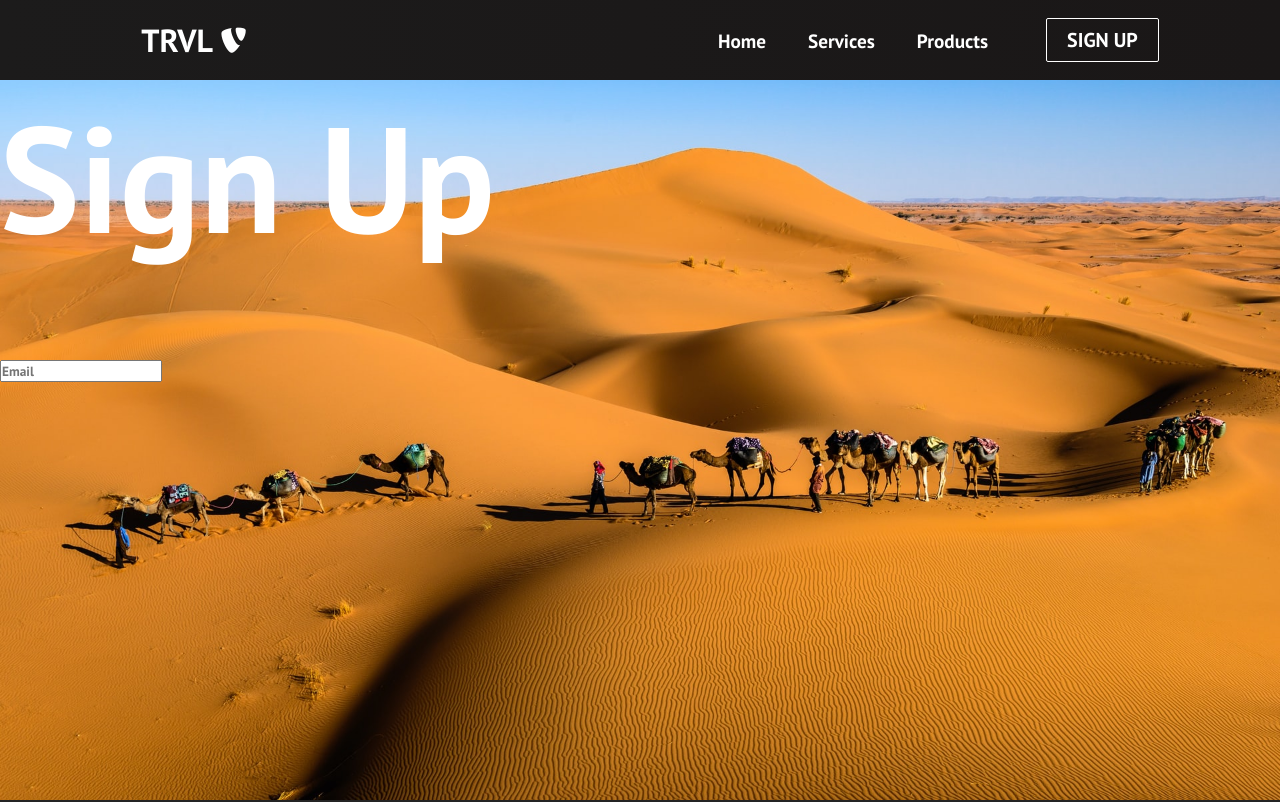
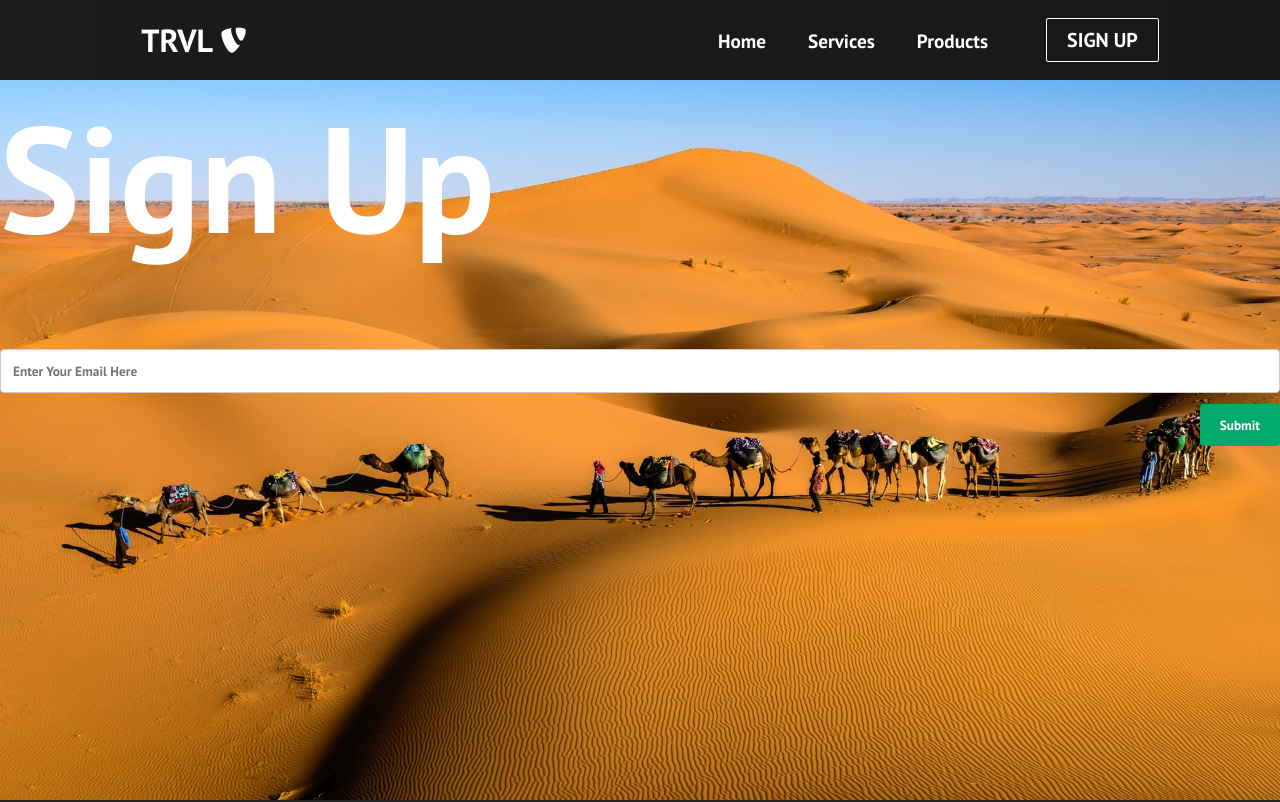
Before and after one commit to iamgregt/Phase2Project, a React (Create React App) app: page /sign-up in a window 1280 px wide. Shown: the top 802 px of the page. Built offline with nearby package versions, Linux system fonts and the light colour scheme.

Commit message:
Form updated

```diff
--- a/src/App.css
+++ b/src/App.css
@@ -45,3 +45,23 @@
 .sign-up-form {
   display: block;
 }
+
+input[type=email], select, textarea{
+  width: 100%;
+  padding: 12px;
+  border: 1px solid #ccc;
+  border-radius: 4px;
+  box-sizing: border-box;
+  resize: vertical;
+}
+
+/* Style the submit button */
+input[type=submit] {
+  background-color: #04AA6D;
+  color: white;
+  padding: 12px 20px;
+  border: none;
+  border-radius: 4px;
+  cursor: pointer;
+  float: right;
+}
--- a/src/components/pages/SignUp.js
+++ b/src/components/pages/SignUp.js
@@ -2,14 +2,29 @@ import React from 'react'
 import '../../App.css'
 
 export default function SignUp() {
+
+
+    function handleSubmit(e){
+        e.preventDefault()
+        console.log(e.target[0].value)
+        fetch('http://localhost:3000/posts')
+        .then(resp => resp.json())
+        .then(data => {
+            console.log(data)
+        })
+
+    }
+
+
     return (
         <div className='sign-up'>
             <div>
                 <h2>Sign Up</h2>
             </div>
             <div className='sign-up-form'>
-        <form>
-            <input type='email' placeholder='Email'/>
+        <form onSubmit={handleSubmit}>
+            <input type='email' placeholder='Enter Your Email Here'/>
+            <input type='submit' value='Submit'/>
         </form>
             </div>
         </div>
```
